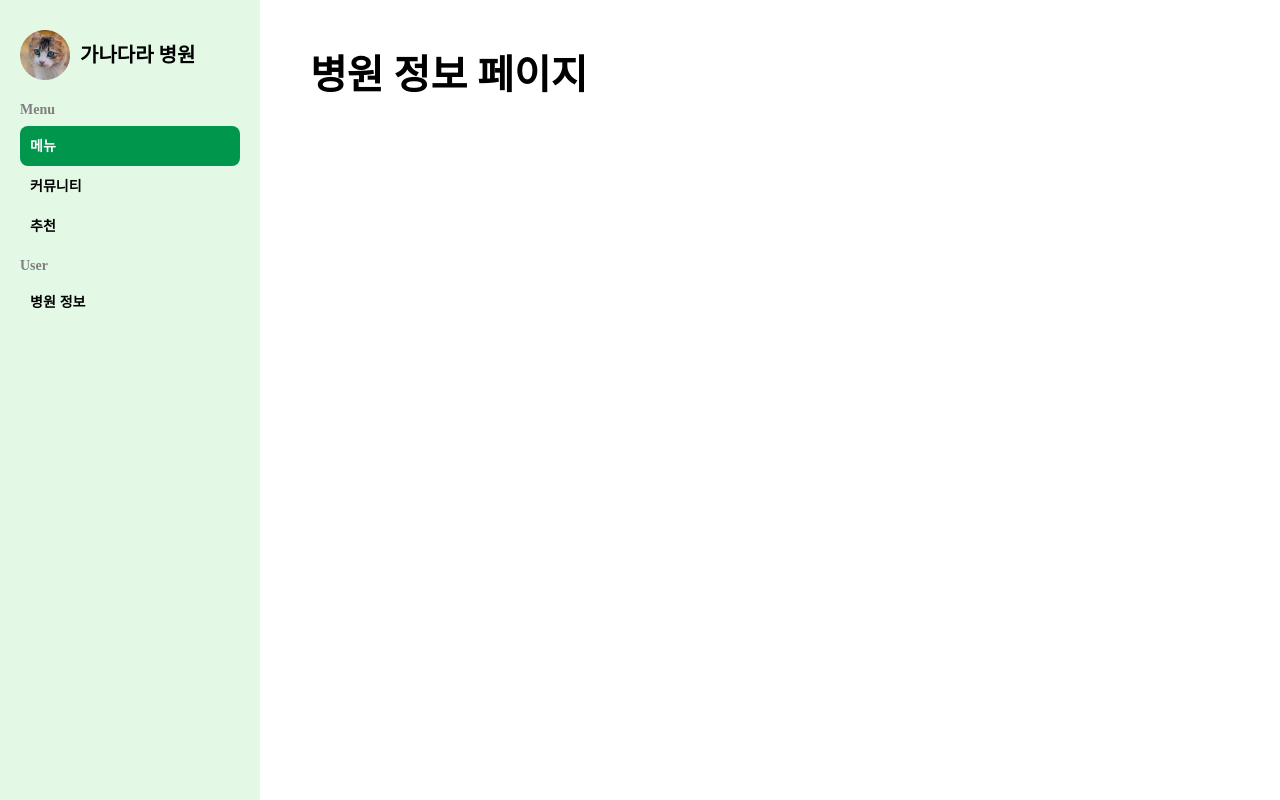
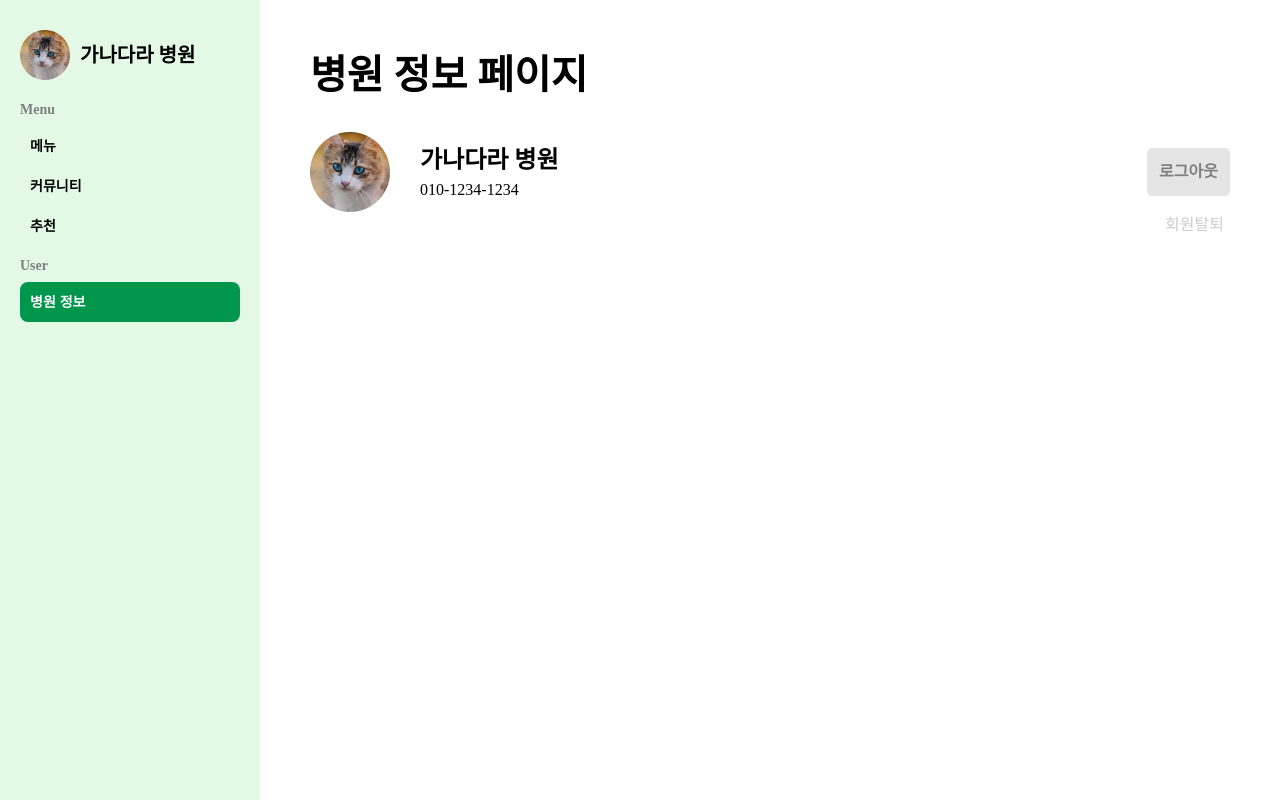
Before and after one commit to Team-SIGNAL/SIGNAL-FRONTEND, a React (Create React App) app: page /hospital/my in a window 1280 px wide. Built offline with nearby package versions, Linux system fonts and the light colour scheme; no server answers.

Commit message:
⚡️ :: sidebar 버튼 클릭시 페이지 이동

```diff
--- a/src/App.tsx
+++ b/src/App.tsx
@@ -14,9 +14,14 @@ function App() {
         <Route path="/hospital">
           {/* 병원 관계자 url  */}
           <Route path="my" element={<MyPage />} />
+          <Route path="rec" element={<MyPage />} />
           <Route path="feed" element={<FeedList />} />
         </Route>
-        <Route path="/admin">{/* 관리자 url  */}</Route>
+        <Route path="/admin">
+          {/* 관리자 url  */}
+          <Route path="account" element={< ></>} />
+          <Route path="feed" element={<FeedList />} />
+        </Route>
       </Route>
     </Routes>
   );
--- a/src/components/common/Sidebar/index.tsx
+++ b/src/components/common/Sidebar/index.tsx
@@ -1,27 +1,43 @@
 import { BodyStrong, SubTitle } from "styles/text";
 import * as _ from "./style";
 import { exprofileing } from "assets/index";
-import { useLocation } from "react-router-dom";
+import { useLocation, useNavigate } from "react-router-dom";
+import { useEffect, useState } from "react";
+
 function Sidebar() {
   const { pathname } = useLocation();
+  const nav = useNavigate();
+  const [path, setPath] = useState<string[]>([]);
+  useEffect(() => {
+    setPath(pathname.split("/"));
+  }, [pathname]);
   return (
     <_.Container>
-      <_.ProfileContainer>
-        <img src={exprofileing} alt="profileImg" />
-        <SubTitle>가나다라 병원</SubTitle>
-      </_.ProfileContainer>
-      {pathname.split("/")[1] === "hospital" ? (
+      {path[1] === "hospital" ? (
         <>
+          <_.ProfileContainer onClick={() => nav("/hospital/my")}>
+            <img src={exprofileing} alt="profileImg" />
+            <SubTitle>가나다라 병원</SubTitle>
+          </_.ProfileContainer>
           <_.MenuContainer>
             <BodyStrong>Menu</BodyStrong>
             <div>
-              <_.Menus $isselect={true}>
+              <_.Menus
+                $isselect={path[2] === undefined}
+                onClick={() => nav("/hospital")}
+              >
                 <BodyStrong>메뉴</BodyStrong>
               </_.Menus>
-              <_.Menus $isselect={false}>
+              <_.Menus
+                $isselect={path[2] === "feed"}
+                onClick={() => nav("/hospital/feed")}
+              >
                 <BodyStrong>커뮤니티</BodyStrong>
               </_.Menus>
-              <_.Menus $isselect={false}>
+              <_.Menus
+                $isselect={path[2] === "rec"}
+                onClick={() => nav("/hospital/rec")}
+              >
                 <BodyStrong>추천</BodyStrong>
               </_.Menus>
             </div>
@@ -29,7 +45,10 @@ function Sidebar() {
           <_.MenuContainer>
             <BodyStrong>User</BodyStrong>
             <div>
-              <_.Menus $isselect={false}>
+              <_.Menus
+                $isselect={path[2] === "my"}
+                onClick={() => nav("/hospital/my")}
+              >
                 <BodyStrong>병원 정보</BodyStrong>
               </_.Menus>
             </div>
@@ -39,10 +58,16 @@ function Sidebar() {
         <_.MenuContainer>
           <BodyStrong>Menu</BodyStrong>
           <div>
-            <_.Menus $isselect={true}>
+            <_.Menus
+              $isselect={path[2] === "account"}
+              onClick={() => nav("/admin/account")}
+            >
               <BodyStrong>계정 승인</BodyStrong>
             </_.Menus>
-            <_.Menus $isselect={false}>
+            <_.Menus
+              $isselect={path[2] === "feed"}
+              onClick={() => nav("/admin/feed")}
+            >
               <BodyStrong>커뮤니티</BodyStrong>
             </_.Menus>
           </div>
--- a/src/components/common/Sidebar/style.ts
+++ b/src/components/common/Sidebar/style.ts
@@ -4,7 +4,7 @@ import Color from "styles/color";
 export const Container = styled.nav`
   width: 260px;
   height: 100vh;
-  background-color: #E3F9E6;
+  background-color: #e3f9e6;
   padding: 20px;
 
   display: flex;
@@ -54,22 +54,24 @@ export const Menus = styled.button<{ $isselect: boolean }>`
       ? css`
           background-color: ${Color.primary[100]};
           color: ${Color.white};
+          &:hover {
+            filter: brightness(1.1);
+          }
+          &:active {
+            filter: brightness(1);
+          }
         `
       : css`
-          background-color:transparent;
+          background-color: transparent;
           color: ${Color.gray};
-          `};
           &:hover {
-            color: ${Color.primary[500]};
+            color: ${Color.primary[100]};
             background-color: white;
           }
-  &:hover {
-    box-shadow: 0px 0px 4px 0px ${Color.gray[300]};
-    z-index: 1;
-  }
-  &:active {
-    box-shadow: none;
-  }
+          &:active{
+            filter: brightness(0.97);
+          }
+        `};
   transition: 0.1s;
   border: none;
   padding: 10px;
--- a/src/components/pages/MyPage/profile/index.tsx
+++ b/src/components/pages/MyPage/profile/index.tsx
@@ -7,15 +7,15 @@ import Color from "styles/color";
 import { alertSuccess } from "utils/toastify";
 
 function Profile() {
-  const logoutOnClick = ()=>{
-    delCookie("access_token")
-    delCookie("refresh_token")
+  const logoutOnClick = () => {
+    delCookie("access_token");
+    delCookie("refresh_token");
     alertSuccess("로그아웃되었습니다.");
-  }
+  };
   return (
     <S.Container>
       <S.ProfileContainer>
-        <img src={exprofileing} />
+        <img src={exprofileing} alt="profile img" />
         <S.InfoContainer>
           <Title>가나다라 병원</Title>
           <BodyLarge>010-1234-1234</BodyLarge>
--- a/src/layout/index.tsx
+++ b/src/layout/index.tsx
@@ -1,15 +1,15 @@
 import Sidebar from "components/common/Sidebar";
 import * as S from "./style";
-import { LayoutProps } from "./type";
 import { TitleLarge } from "styles/text";
+import { Outlet } from "react-router-dom";
 
-function Layout({ children }: LayoutProps) {
+function Layout() {
   return (
     <S.Container>
       <Sidebar />
       <S.ChildrenContainer>
         <TitleLarge>병원 정보 페이지</TitleLarge>
-        {children}
+        <Outlet />
       </S.ChildrenContainer>
     </S.Container>
   );
--- a/src/layout/style.ts
+++ b/src/layout/style.ts
@@ -12,4 +12,8 @@ export const ChildrenContainer = styled.div`
   flex-direction: column;
   gap: 30px;
   width: 100%;
+  transition: 0.5s ease;
+
+  @media screen and (max-width: 900px) {
+    margin-left: 0px;  }
 `;
--- /dev/null
+++ b/src/pages/FeedList/index.tsx
@@ -0,0 +1,7 @@
+import Layout from "layout";
+import * as _ from "./style";
+
+function FeedList() {
+  return <_.Container>asd</_.Container>;
+}
+export default FeedList;
--- /dev/null
+++ b/src/pages/FeedList/style.ts
@@ -0,0 +1,5 @@
+import styled from "styled-components";
+
+export const Container = styled.div`
+
+`
```
